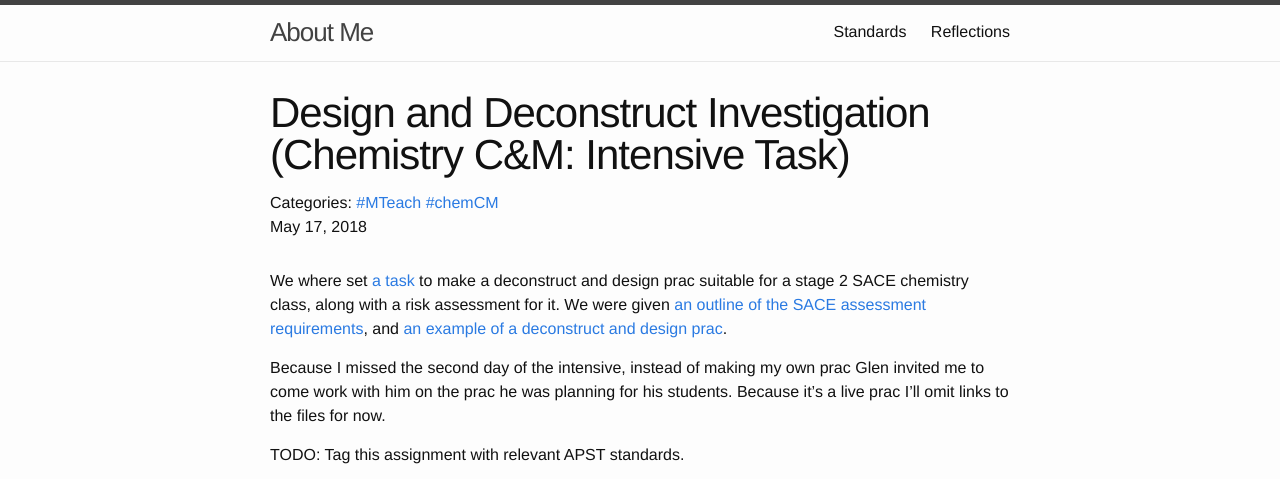
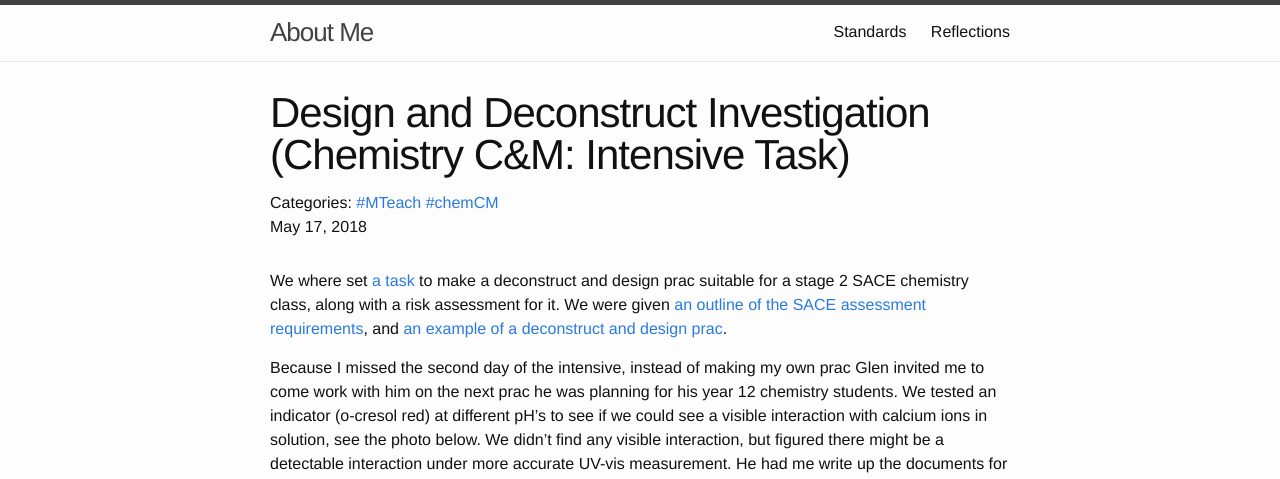
Before and after one commit to Armadilloa16/eportfolio, a Jekyll site: the page built from _posts/2018-05-17-design-and-deconstruct.md, in a window 1280 px wide. Shown: the top 479 px of the page. Built offline with Jekyll 4.4.1, drawn with Linux system fonts in a browser that asks for light colours; some of the changed text lies outside the part shown.

```diff
--- a/_layouts/home.html
+++ b/_layouts/home.html
@@ -9,7 +9,7 @@ layout: default
   Welcome! My name is Lyron Winderbaum, and this is my portfolio. This page has some information about me, including:
   <ul>
     <li> <a href="#statement">My Personal Statement:</a> My perspective of teaching, the role of a teacher, and the kind of teacher I aspire to be. </li>
-    <li> <a href="#background">A Short History:</a> Where I am from and how I came to be a teacher</li>
+    <li> <a href="#background">A Short History:</a> Where I am from and how I came to be a teacher.</li>
 	<li> <a href="#influences"> Influences and Hobbies </a> Some deeper insight into the people and things that influences me to believe what I believe, and become the person I am, as well as some of my general ``extra-curricular'' interests. </li>
     <li> <a href="#cv">My Curriculum Vitae:</a> A summary of my qualifications, skills and professional employment history. </li>
   </ul>
--- a/_posts/2018-05-17-design-and-deconstruct.md
+++ b/_posts/2018-05-17-design-and-deconstruct.md
@@ -7,6 +7,10 @@ categories: MTeach chemCM
 
 We where set [a task]({{ site.baseurl }}/files/assignments/chemIntensive/deconstructPrac/ChemistryCurriculumandMethodologyInvestigationsFolioDeconstructDesignTask18.pdf) to make a deconstruct and design prac suitable for a stage 2 SACE chemistry class, along with a risk assessment for it. We were given [an outline of the SACE assessment requirements]({{ site.baseurl }}/files/assignments/chemIntensive/deconstructPrac/ChemistryCurriculumandMethodologyDeconstructDesignOutlineC&M18.pdf), and [an example of a deconstruct and design prac]({{ site.baseurl }}/files/assignments/chemIntensive/deconstructPrac/Stg2ChemDeconstructionInvestigationAnalysisofAnalgesicsC&M18.pdf).
 
-Because I missed the second day of the intensive, instead of making my own prac Glen invited me to come work with him on the prac he was planning for his students. Because it's a live prac I'll omit links to the files for now.
+Because I missed the second day of the intensive, instead of making my own prac Glen invited me to come work with him on the next prac he was planning for his year 12 chemistry students. We tested an indicator (o-cresol red) at different pH's to see if we could see a visible interaction with calcium ions in solution, see the photo below. We didn't find any visible interaction, but figured there might be a detectable interaction under more accurate UV-vis measurement. He had me write up the documents for the prac, but since it's a live prac I'll omit links to the files for now.
 
+![o-cresol red indicator at different pH's]({{ site.baseurl }}/files/photos_misc/cresol-indicator.jpg)
+
+
+TODO: Upload the files once the prac has been done.
 TODO: Tag this assignment with relevant APST standards.
```
Also changed, not shown: _posts/2018-05-30-lochiel-park-excursion.md (added, +8 -0 lines), _posts/2018-06-04-june-birthday.md (added, +10 -0 lines), _posts/2018-06-06-first-lesson.md (added, +12 -0 lines), _posts/2018-06-08-full-day-of-teaching.md (added, +29 -0 lines), 10 other files.
